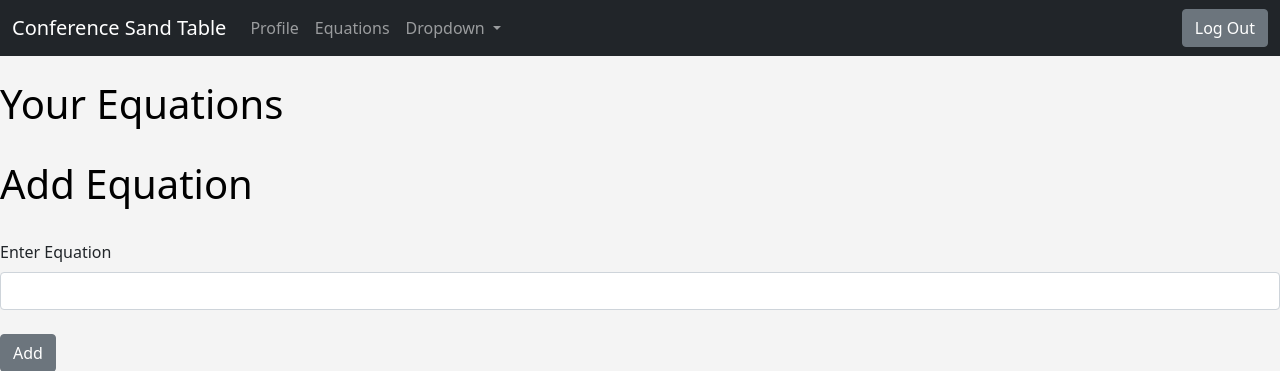
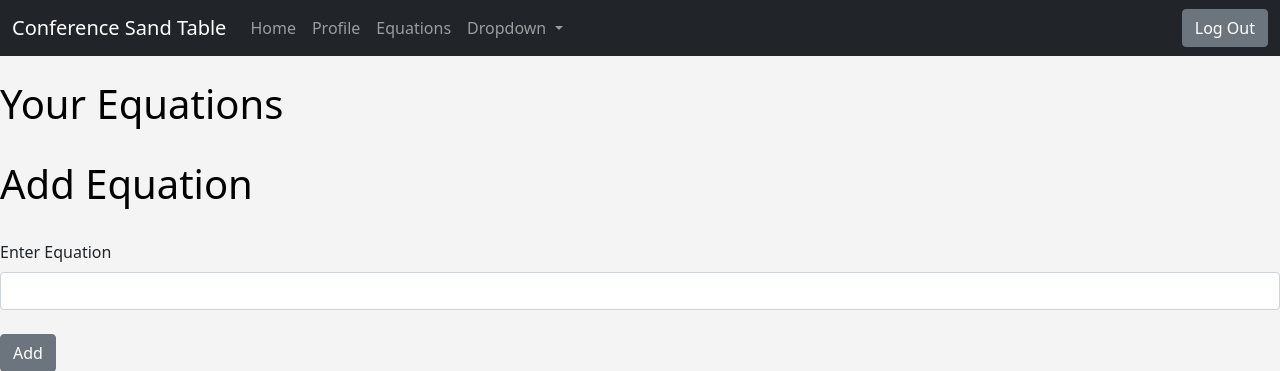
Before and after one commit to ZSchweyk/ConferenceSandTable, a Flask app: page /1/equations in a window 1280 px wide. Shown: the top 371 px of the page. Run offline with Flask 2, Linux system fonts and the light colour scheme.

Commit message:
added a home tab in the navbar

```diff
--- a/Server/templates/navbar.html
+++ b/Server/templates/navbar.html
@@ -8,12 +8,16 @@
 
 <nav class="navbar navbar-expand-lg navbar-dark bg-dark">
     <div class="container-fluid">
-        <a class="navbar-brand" href="{{ url_for('home', user_flast=session['flast']) }}">Conference Sand Table</a>
-        <button class="navbar-toggler" type="button" data-bs-toggle="collapse" data-bs-target="#navbarSupportedContent" aria-controls="navbarSupportedContent" aria-expanded="false" aria-label="Toggle navigation">
-            <span class="navbar-toggler-icon"></span>
-        </button>
+        <a class="navbar-brand">Conference Sand Table</a>
+<!--        <button class="navbar-toggler" type="button" data-bs-toggle="collapse" data-bs-target="#navbarSupportedContent" aria-controls="navbarSupportedContent" aria-expanded="false" aria-label="Toggle navigation">-->
+<!--            <span class="navbar-toggler-icon"></span>-->
+<!--        </button>-->
         <div class="collapse navbar-collapse" id="navbarSupportedContent">
             <ul class="navbar-nav me-auto mb-2 mb-lg-0">
+
+                <li class="nav-item">
+                    <a class="nav-link" href="{{ url_for('home', user_flast=session['flast']) }}">Home</a>
+                </li>
 
                 <li class="nav-item">
                     <a class="nav-link" href="{{ url_for('profile', user_flast=session['flast']) }}">Profile</a>
```
